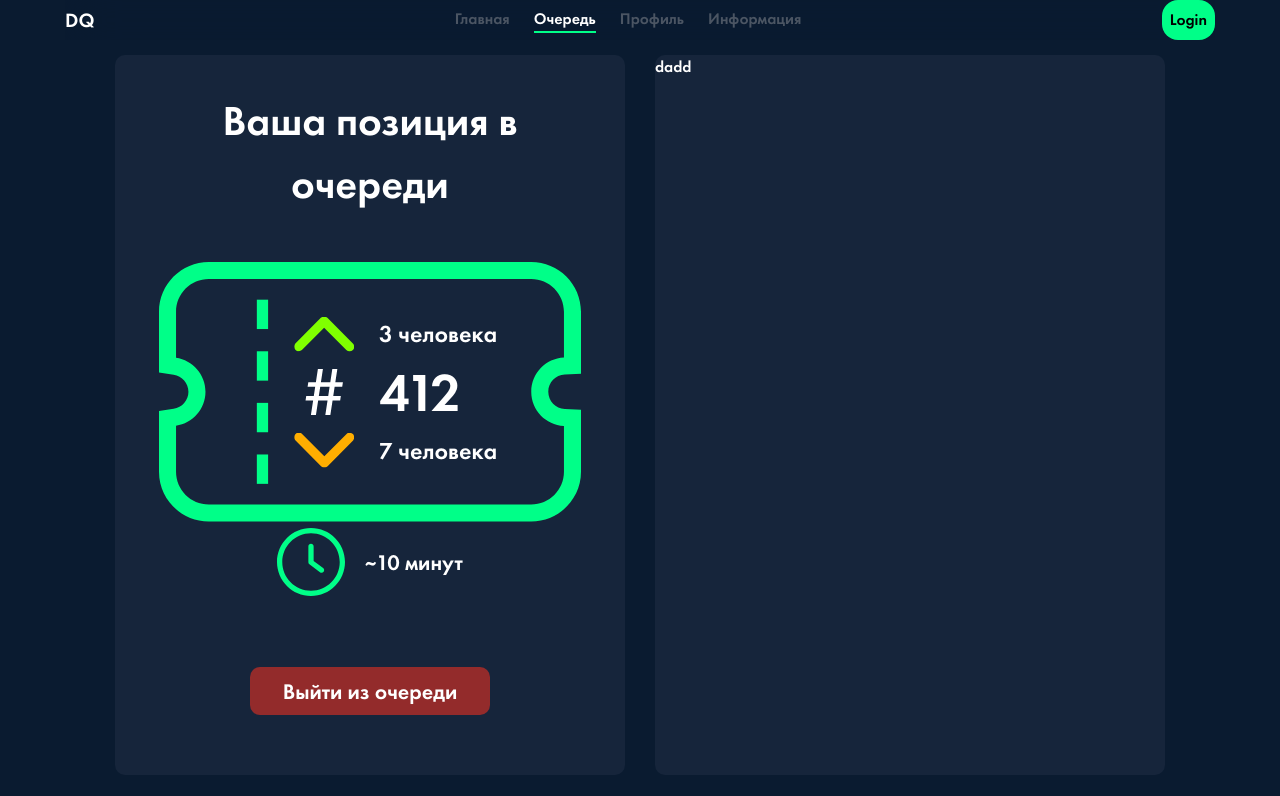
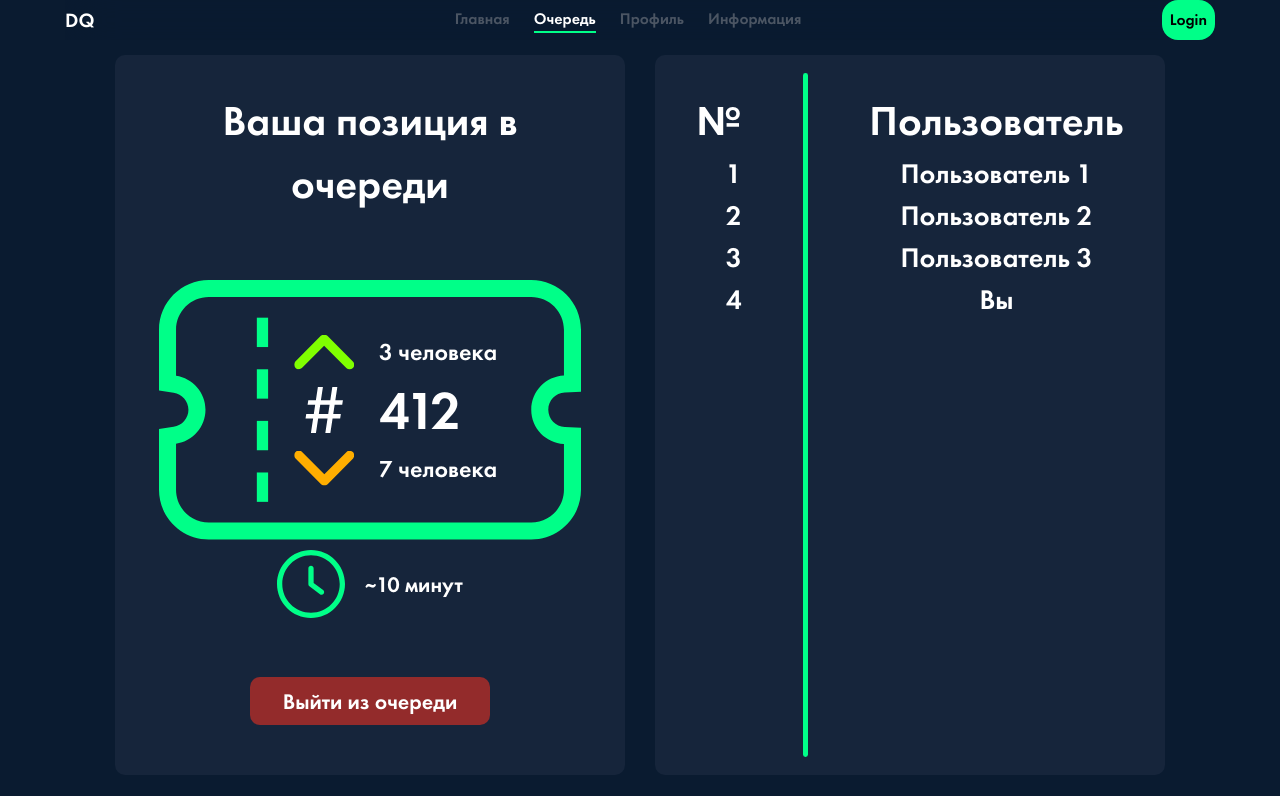
Before and after one commit to LeoCristt/Digital-Queue, a Next.js app in the folder frontend/: page /queue in a window 1280 px wide. Shown: the top 796 px of the page. Built offline with nearby package versions, Linux system fonts and the light colour scheme.

Commit message:
ya zloy + right side started

```diff
--- a/frontend/src/app/(main)/queue/page.tsx
+++ b/frontend/src/app/(main)/queue/page.tsx
@@ -4,6 +4,8 @@ import TicketSvg from '../../../assets/images/Ticket.svg';
 import HashtagSvg from '../../../assets/images/Hashtag.svg';
 import ToparrowSvg from '../../../assets/images/Toparrow.svg';
 import DownarrowSvg from '../../../assets/images/Downarrow.svg';
+import LineVertSvg from '../../../assets/images/LineVert.svg';
+import LineGorSvg from '../../../assets/images/LineGor.svg';
 
 export default function Queue() {
     return (
@@ -12,6 +14,7 @@ export default function Queue() {
                 <div className="queue-leftside-position">
                     <p>Ваша позиция в очереди</p>
                 </div>
+                <div className="queue-leftside-conteiner">
                     <div className="queue-leftside-ticket">
                         <img src={TicketSvg.src} className="queue-leftside-ticket-img"></img>
                         <div className="queue-leftside-ticket-in">
@@ -31,12 +34,31 @@ export default function Queue() {
                             <img src={ClockSvg.src}></img>
                             <p>~10 минут</p>
                     </div>
+                </div>
                 <div className="queue-button">
                     <button>Выйти из очереди</button>
                 </div>
             </div>
             <div className="queue-rightside sidebar">
-                <p>dadd</p>
+                <div className="queue-rightside-body">
+                    <div className="queue-column left">
+                        <p className="queue-rightside-header">№</p>
+                        <p>1</p>
+                        <p>2</p>
+                        <p>3</p>
+                        <p>4</p>
+                    </div>
+                    <div className="queue-rightside-vert">
+                        <img src={LineVertSvg.src}></img>
+                    </div>
+                    <div className="queue-column right">
+                        <p className="queue-rightside-header">Пользователь</p>
+                        <p>Пользователь 1</p>
+                        <p>Пользователь 2</p>
+                        <p>Пользователь 3</p>
+                        <p>Вы</p>
+                    </div>
+                </div>
             </div>
         </div>
     );
--- a/frontend/src/styles/queue.css
+++ b/frontend/src/styles/queue.css
@@ -36,6 +36,12 @@
     width: 300px;
 }
 
+.queue-leftside-conteiner {
+    display: flex;
+    flex-direction: column;
+    gap: 10px;
+}
+
 .queue-leftside-ticket {
     position: relative;
     display: flex;
@@ -53,8 +59,6 @@
     display: flex;
     justify-content: center;
     align-items: center;
-    position: relative;
-    bottom: 40px;
 }
 
 .queue-leftside-time p{
@@ -120,7 +124,7 @@
     display: flex;
     justify-content: center;
     position: relative;
-    bottom: 60px;
+    bottom: 50px;
 }
 
 .queue-button button {
@@ -129,6 +133,57 @@
     border-radius: 10px;
     width: 240px;
     height: 48px;
+}
+
+.queue-rightside {
+    display: flex;
+    flex-direction: column;
+}
+
+.queue-rightside-header {
+    display: flex;
+    justify-content: space-around;
+    font-size: 42px !important;
+    margin-top: 35px;
+}
+
+.queue-rightside-body {
+    display: flex;
+    justify-content: space-evenly;
+    width: 100%;
+    gap: 20px;
+    overflow: hidden;
+}
+
+.queue-column {
+    display: flex;
+    flex-direction: column;
+    align-items: flex-start;
+    font-size: 28px;
+}
+
+.queue-rightside-body p {
+    font-size: 28px;
+}
+
+.left {
+    align-items: flex-end;
+}
+
+.right {
+    align-items: center;
+}
+
+.queue-rightside-vert {
+    display: flex;
+    align-items: center;
+    justify-content: center;
+    height: 100%;
+}
+
+.queue-rightside-vert img {
+    max-height: 95%;
+    width: auto;
 }
 
 /* МЕДИАХУНЯ 9MICE KOSTILI NASHE VSE :/ */
@@ -160,13 +215,30 @@
 
     .leftcolumn {
         justify-content: center;
+        gap: 7px;
     }
 
     .rightcolumn-remaining {
         font-size: 20px;
     }
 
-    .queue-leftside-time {
-        bottom: 60px;
+    .queue-leftside-ticket-in {
+        left: 57%;
+    }
+
+    .leftcolumn-downarrow-image, .leftcolumn-toparrow-image {
+        height: 29px;
+    }
+
+    .leftcolumn-hashtag-image {
+        height: 46px;
+    }
+
+    .queue-rightside-header p {
+        font-size: 35px;
+    }
+
+    .queue-rightside-body p {
+        font-size: 24px;
     }
 }
```
Also changed, not shown: frontend/src/assets/images/LineGor.svg (added), frontend/src/assets/images/LineVert.svg (added). Lines whose indentation alone changed are shown as unchanged.
